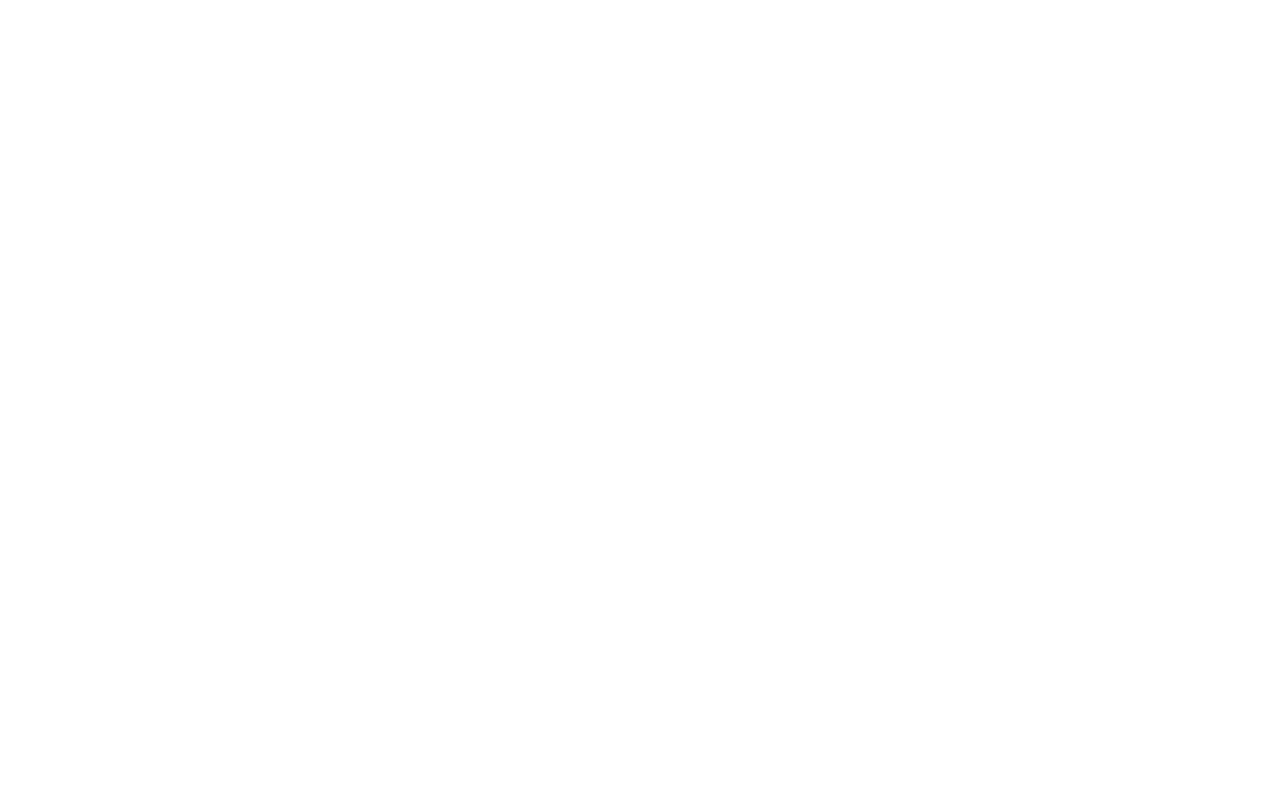
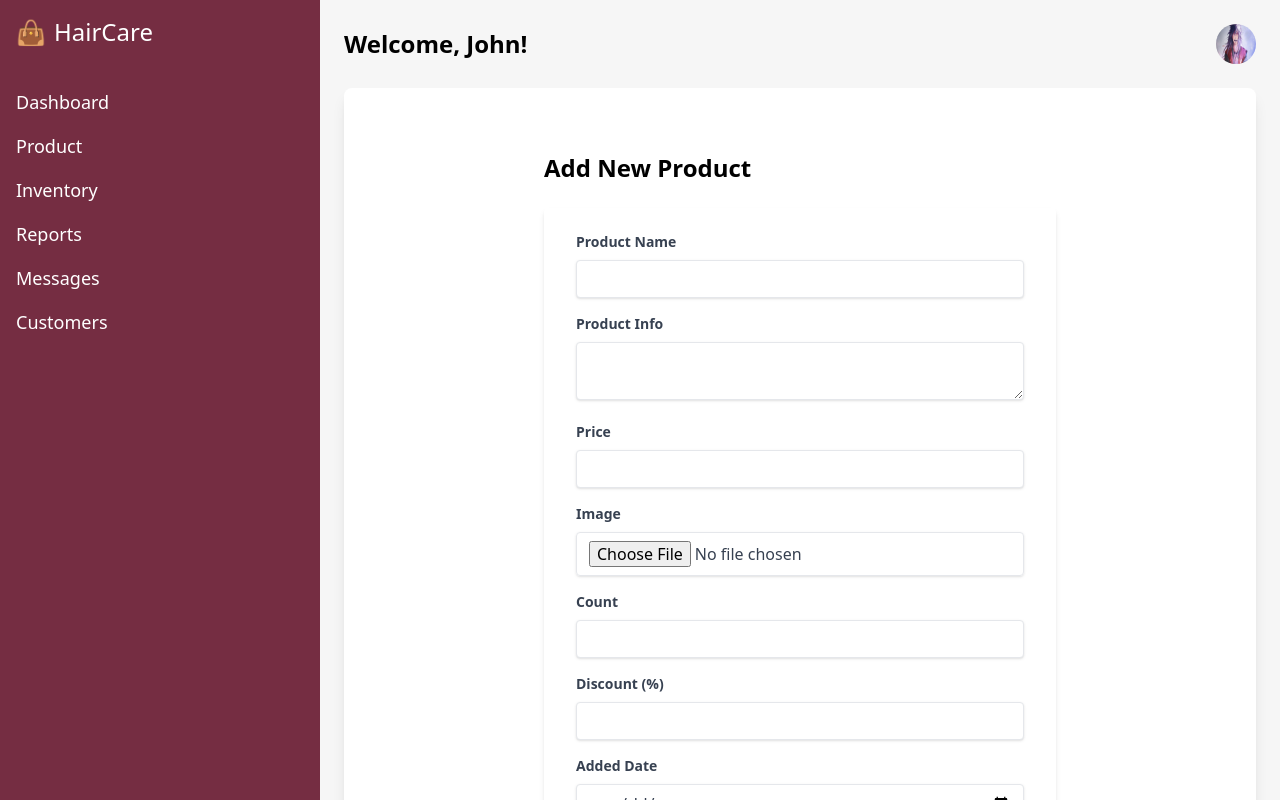
Before and after one commit to jasminegithubwebpage/Organic_Haircare, a React (Create React App) app in the folder client/: page /add-product in a window 1280 px wide. Before the commit this address had no page. Built offline with nearby package versions, Linux system fonts and the light colour scheme.

Commit message:
Add Product Page is added

```diff
--- a/client/src/App.js
+++ b/client/src/App.js
@@ -10,6 +10,7 @@
 import DashInventory from "./pages/DashInventory";
 import DashProduct from "./pages/DashProduct";
 import PaymentForm from "./components/PaymentForm";
+import AddProduct from "./pages/AddProduct";
 function App() {
   return (
     <Router>
@@ -78,7 +79,9 @@
             </AdminLayout>
           }
         />
+         <Route path="/add-product" element={<AdminLayout> <AddProduct /> </AdminLayout>} />
       </Routes>
+
     </Router>
   );
 }
--- a/client/src/components/DashSideBar.js
+++ b/client/src/components/DashSideBar.js
@@ -18,7 +18,7 @@
 
           <Link to="/dashboard/product">
             <li className="px-4 py-2 text-lg hover:bg-m300">Product</li>
-          </Link>1
+          </Link>
 
           <Link to="/dashboard/inventory">
             <li className="px-4 py-2 text-lg hover:bg-m300">Inventory</li>
--- /dev/null
+++ b/client/src/pages/AddProduct.js
@@ -0,0 +1,153 @@
+import { useState } from 'react';
+import axios from 'axios'; // Import Axios
+
+function AddProduct() {
+  const [product, setProduct] = useState({
+    name: '',
+    info: '',
+    price: '',
+    image_url: '',
+    count: '',
+    discount: '',
+    added_date: ''
+  });
+
+  const handleChange = (e) => {
+    const { name, value } = e.target;
+    setProduct({
+      ...product,
+      [name]: value
+    });
+  };
+
+  const handleSubmit = async (e) => {
+    e.preventDefault();
+    const { id, ...productData } = product;
+    try {
+      // Make the POST request to your backend
+      const response = await axios.post('http://localhost:3002/AddProducts', productData); // Adjust the URL to your backend route
+      console.log('Product added:', response.data);
+      alert('Product added successfully!');
+
+      // Reset the form after submission
+      setProduct({
+        name: '',
+        info: '',
+        price: '',
+        image_url: '',
+        count: '',
+        discount: '',
+        added_date: ''
+      });
+    } catch (error) {
+      console.error('Error adding product:', error);
+      alert('Failed to add product');
+    }
+  };
+
+  return (
+    <div className="max-w-lg mx-auto mt-10">
+      <h1 className="text-2xl font-bold mb-6">Add New Product</h1>
+      <form onSubmit={handleSubmit} className="bg-white shadow-md rounded px-8 pt-6 pb-8 mb-4">
+        <div className="mb-4">
+          <label className="block text-gray-700 text-sm font-bold mb-2" htmlFor="name">
+            Product Name
+          </label>
+          <input
+            type="text"
+            name="name"
+            value={product.name}
+            onChange={handleChange}
+            className="shadow appearance-none border rounded w-full py-2 px-3 text-gray-700 leading-tight focus:outline-none focus:shadow-outline"
+            required
+          />
+        </div>
+
+        <div className="mb-4">
+          <label className="block text-gray-700 text-sm font-bold mb-2" htmlFor="info">
+            Product Info
+          </label>
+          <textarea
+            name="info"
+            value={product.info}
+            onChange={handleChange}
+            className="shadow appearance-none border rounded w-full py-2 px-3 text-gray-700 leading-tight focus:outline-none focus:shadow-outline"
+            required
+          />
+        </div>
+
+        <div className="mb-4">
+          <label className="block text-gray-700 text-sm font-bold mb-2" htmlFor="price">
+            Price
+          </label>
+          <input
+            type="number"
+            name="price"
+            value={product.price}
+            onChange={handleChange}
+            className="shadow appearance-none border rounded w-full py-2 px-3 text-gray-700 leading-tight focus:outline-none focus:shadow-outline"
+            required
+          />
+        </div>
+
+        <div className="mb-4">
+          <label className="block text-gray-700 text-sm font-bold mb-2" htmlFor="image_url">
+            Image
+          </label>
+          <input
+            type="file"
+            name="image_url"
+            value={product.image_url}
+            onChange={handleChange}
+            className="shadow appearance-none border rounded w-full py-2 px-3 text-gray-700 leading-tight focus:outline-none focus:shadow-outline"
+          />
+        </div>
+
+        <div className="mb-4">
+          <label className="block text-gray-700 text-sm font-bold mb-2" htmlFor="count">
+            Count
+          </label>
+          <input
+            type="number"
+            name="count"
+            value={product.count}
+            onChange={handleChange}
+            className="shadow appearance-none border rounded w-full py-2 px-3 text-gray-700 leading-tight focus:outline-none focus:shadow-outline"
+          />
+        </div>
+
+        <div className="mb-4">
+          <label className="block text-gray-700 text-sm font-bold mb-2" htmlFor="discount">
+            Discount (%)
+          </label>
+          <input
+            type="number"
+            name="discount"
+            value={product.discount}
+            onChange={handleChange}
+            className="shadow appearance-none border rounded w-full py-2 px-3 text-gray-700 leading-tight focus:outline-none focus:shadow-outline"
+          />
+        </div>
+
+        <div className="mb-4">
+          <label className="block text-gray-700 text-sm font-bold mb-2" htmlFor="added_date">
+            Added Date
+          </label>
+          <input
+            type="date"
+            name="added_date"
+            value={product.added_date}
+            onChange={handleChange}
+            className="shadow appearance-none border rounded w-full py-2 px-3 text-gray-700 leading-tight focus:outline-none focus:shadow-outline"
+          />
+        </div>
+
+        <button type="submit" className="bg-blue-500 hover:bg-blue-700 text-white font-bold py-2 px-4 rounded">
+          Submit
+        </button>
+      </form>
+    </div>
+  );
+}
+
+export default AddProduct;
--- a/client/src/pages/DashInventory.js
+++ b/client/src/pages/DashInventory.js
@@ -19,7 +19,12 @@
 
   return (
     <>
+
       <h3 className="mb-4">Inventory</h3>
+      <div class="flex justify-end">
+
+</div>
+
 
       <table className="w-full text-left border-collapse">
         <thead>
--- a/client/src/pages/DashProduct.js
+++ b/client/src/pages/DashProduct.js
@@ -2,6 +2,7 @@
 import axios from "axios";
 import moment from "moment"; // Assuming you use moment.js for date handling
 
+import { useNavigate } from "react-router-dom";
 const DashProduct = () => {
   const [products, setProducts] = useState([]);
   const [filteredProducts, setFilteredProducts] = useState([]);
@@ -57,11 +58,17 @@
 
     setFilteredProducts(filtered);
   };
-
+  const navigate = useNavigate();
   return (
     <>
       <div className="flex justify-between items-center mb-4">
         <h3>Product</h3>
+        <button class="flex items-center bg-blue-500 hover:bg-blue-600 text-white font-semibold p-3 rounded"  onClick={() => navigate('/add-product')}>
+    <svg xmlns="http://www.w3.org/2000/svg" class="h-5 w-5 mr-2" fill="none" viewBox="0 0 24 24" stroke="currentColor" stroke-width="2">
+      <path stroke-linecap="round" stroke-linejoin="round" d="M12 4v16m8-8H4" />
+    </svg>
+    Add Product
+  </button>
         <div className="flex space-x-4">
           <input
             type="text"
@@ -92,7 +99,7 @@
         <tbody>
           {filteredProducts.length > 0 ? (
             filteredProducts.map(product => (
-              <tr key={product.product_id}>
+              <tr key={product.sale_id}>
                 <td className="border-b px-4 py-2">{product.name}</td>
                 <td className="border-b px-4 py-2">${product.price}</td>
                 <td className="border-b px-4 py-2">{product.count}</td>
```
